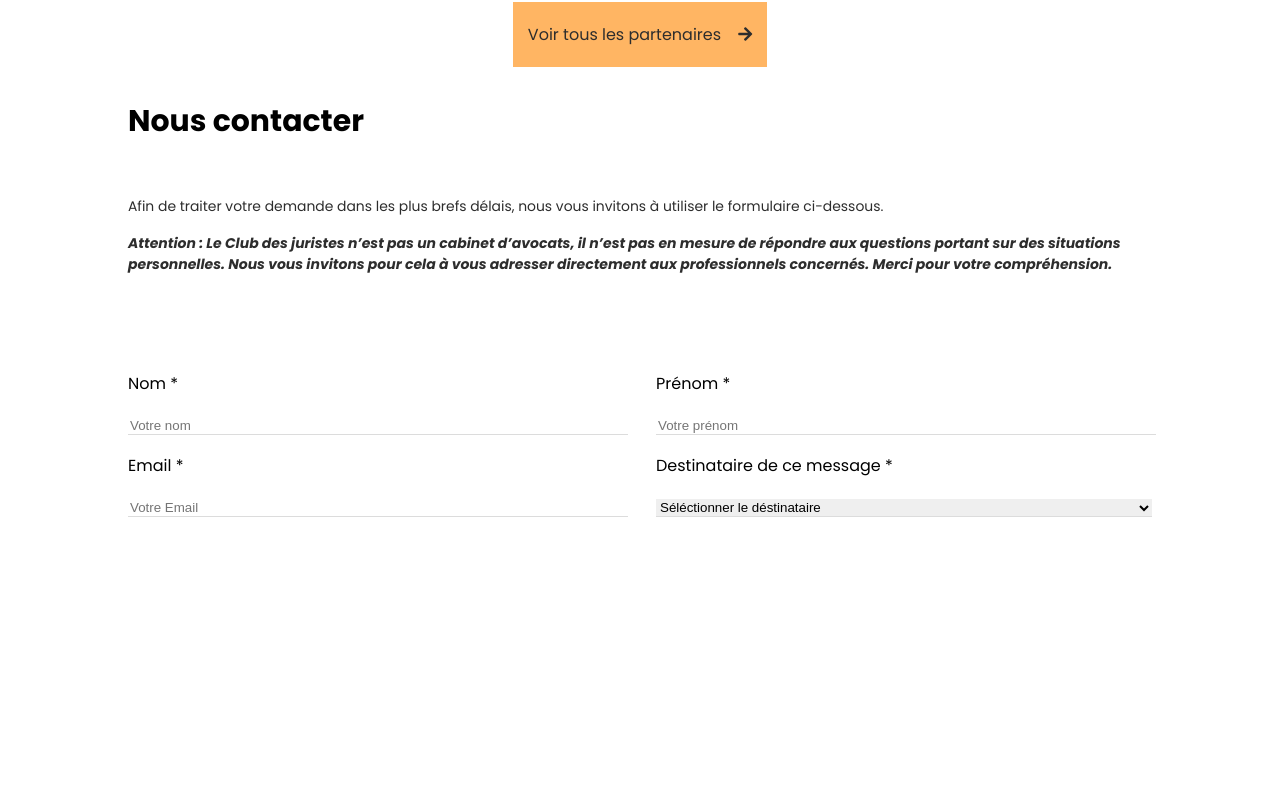
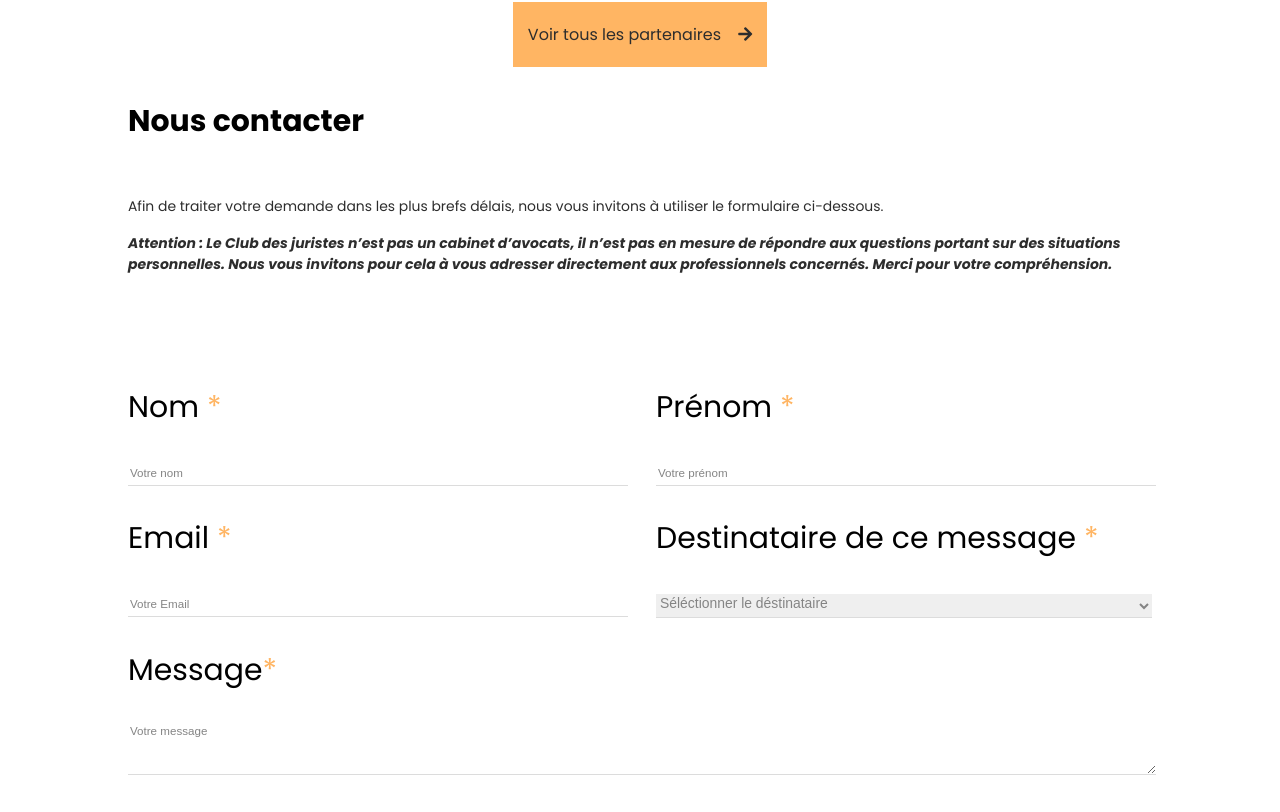
Before and after one commit to michelsonhns/subskill-test, a Vue app: page / in a window 1280 px wide. Shown: the part 4912-5724 px from the top of the page. Before the commit the page ends 5461 px from the top, so only its background shows below. Built offline with nearby package versions, Linux system fonts and the light colour scheme.

Commit message:
fill inputs and label attr

```diff
--- a/src/components/ContactForm.vue
+++ b/src/components/ContactForm.vue
@@ -2,24 +2,30 @@
   <div class="contact-form">
     <div class="form-group">
       <div class="form-input">
-        <label for="">Nom <span>*</span></label>
-        <input type="text" name="" id="" placeholder="Votre nom">
+        <label for="lastName">Nom <span>*</span></label>
+        <input type="text" name="" id="lastName" placeholder="Votre nom">
       </div>
       <div class="form-input">
-        <label for="">Prénom <span>*</span></label>
-        <input type="text" name="" id="" placeholder="Votre prénom">
+        <label for="firstName">Prénom <span>*</span></label>
+        <input type="text" name="" id="firstName" placeholder="Votre prénom">
       </div>
     </div>
     <div class="form-group">
       <div class="form-input">
-        <label for="">Email <span>*</span></label>
-        <input type="text" name="" id="" placeholder="Votre Email">
+        <label for="email">Email <span>*</span></label>
+        <input type="text" name="" id="email" placeholder="Votre Email">
       </div>
       <div class="form-input">
-        <label for="">Destinataire de ce message <span>*</span></label>
-        <select name="" id="">
+        <label for="recipient">Destinataire de ce message <span>*</span></label>
+        <select name="" id="recipient">
           <option value="">Séléctionner le déstinataire</option>
         </select>
+      </div>
+    </div>
+    <div class="form-group">
+      <div class="textarea">
+        <label for="message">Message<span>*</span></label>
+        <textarea name="" id="message" rows="3" placeholder="Votre message"></textarea>
       </div>
     </div>
   </div>
@@ -37,21 +43,31 @@
   label
     display block
     margin 1em 0
-  input, select
+    font-size 1.87em
+    span
+      color #ffb563
+  input, select, textarea
     border none
     border-bottom solid 1px #dcdcdc
+    padding-bottom 5px
     width 100%
-
+  ::placeholder, select
+    font-family sans-serif
+    color: #848484;
+    font-size 0.87em !important
 
 .form-group
   display flex
   flex-direction column
-
-@media (min-width: 800px)
+input:focus , select:focus, textarea:focus
+  outline none
+@media (min-width: 1131px)
   .form-input:first-child
     margin-right 2em
   .form-input
     width 50%
+  .textarea
+    width 100%
   .form-group
     flex-direction row
 </style>
```
